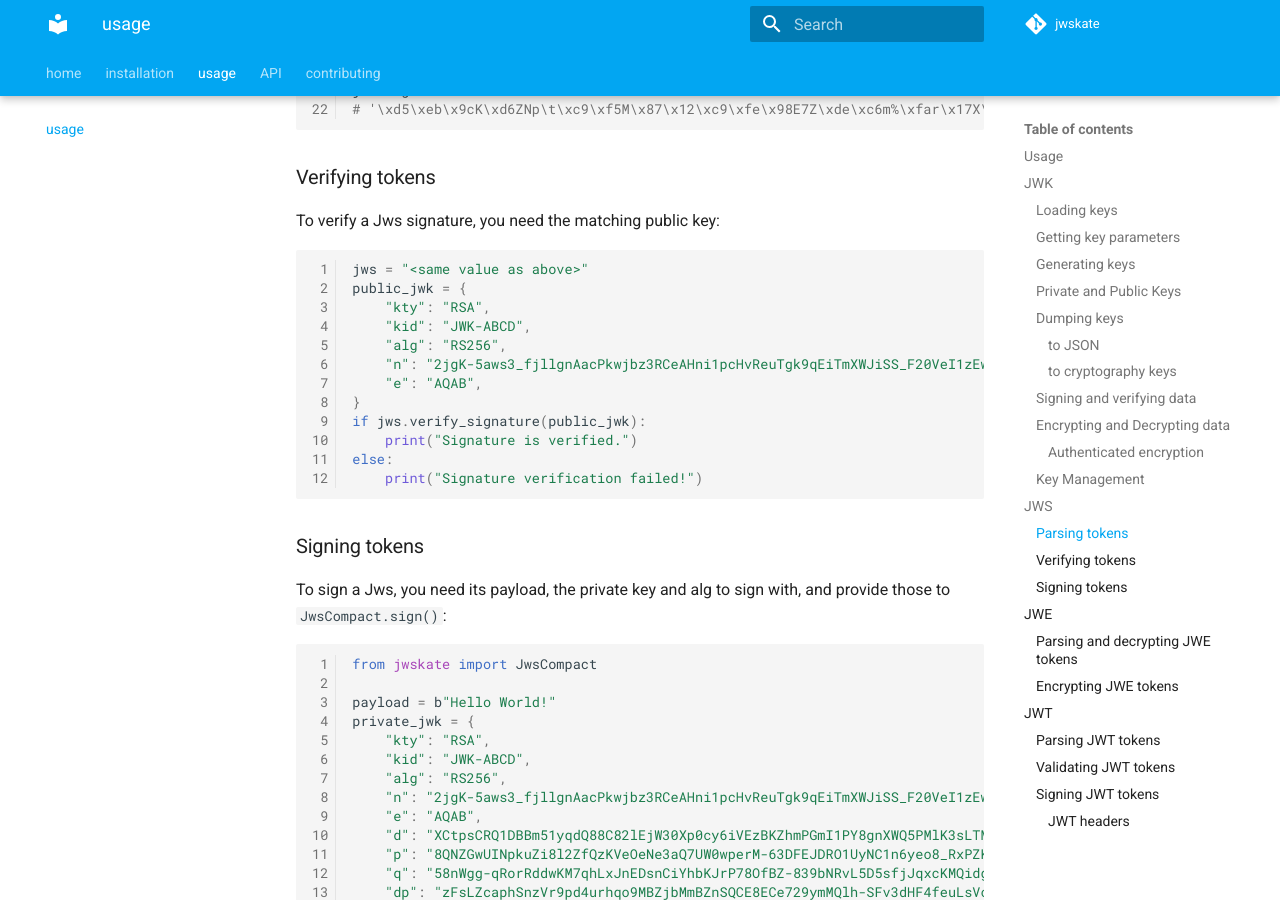
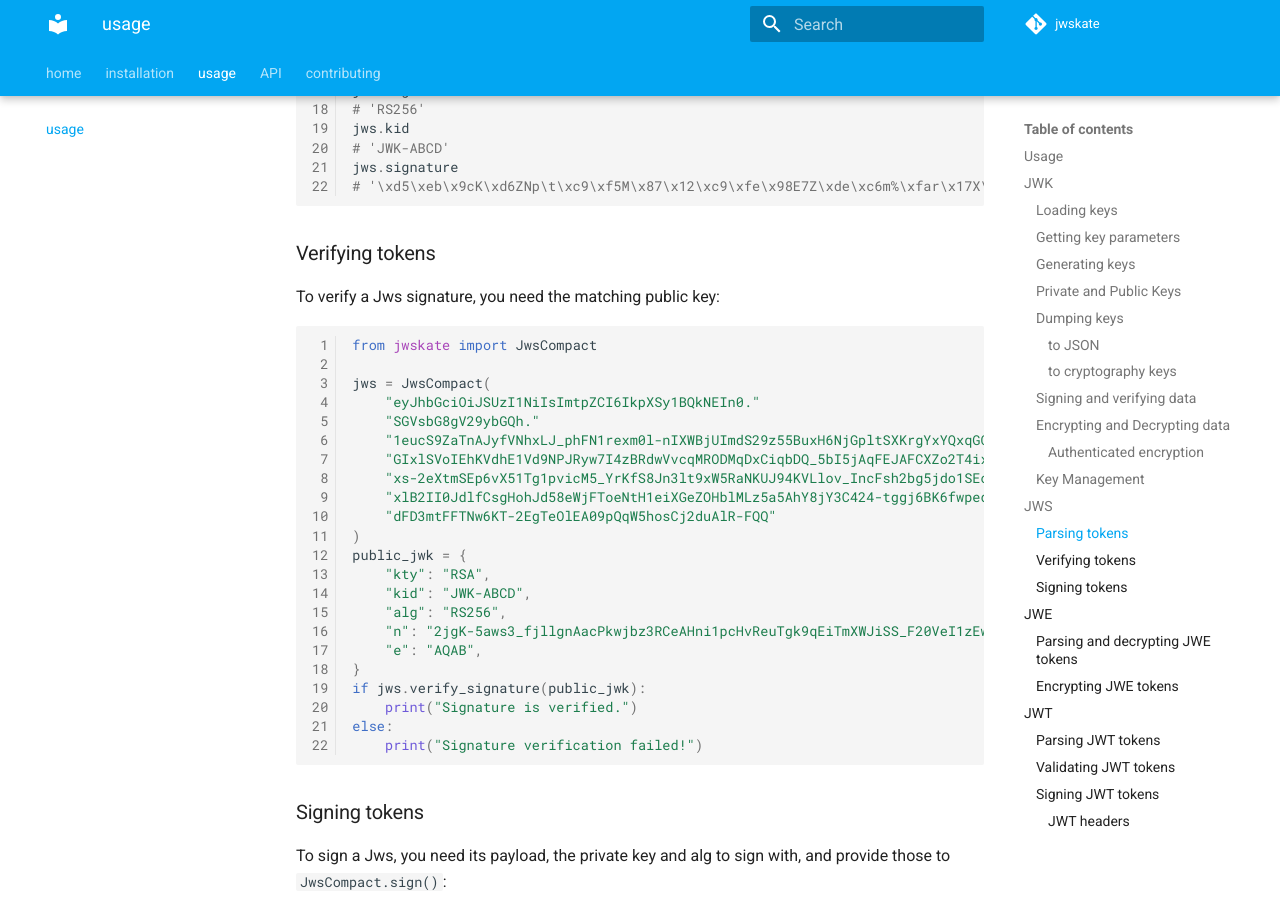
Before and after one commit to guillp/jwskate, an MkDocs documentation site: the page built from docs/usage.md, in a window 1280 px wide and 900 px high, scrolled down 8746 px. Built offline with MkDocs 1.6.1 and Material for MkDocs 9.7.7, drawn with Linux system fonts in a browser that asks for light colours; comment, search, counter and statistics services are not loaded; some of the changed text lies outside the part shown.

Commit message:
reviewed all code examples for typos

````diff
--- a/docs/usage.md
+++ b/docs/usage.md
@@ -1,6 +1,6 @@
 # Usage
 
-To use `jwskate` in a project
+To use `jwskate` in a project, you can import all exposed objects from the root module:
 
 ```
 from jwskate import *
@@ -365,6 +365,8 @@ message, and the eventual extra headers depending on the Key Management algorith
 You can then use that CEK to decrypt the received message.
 
 ```python
+from jwskate import Jwk
+
 # reusing the variables from above
 enc_alg = "A256GCM"
 km_alg = "ECDH-ES"
@@ -439,7 +443,17 @@ jws.signature
 To verify a Jws signature, you need the matching public key:
 
 ```python
-jws = "<same value as above>"
+from jwskate import JwsCompact
+
+jws = JwsCompact(
+    "eyJhbGciOiJSUzI1NiIsImtpZCI6IkpXSy1BQkNEIn0."
+    "SGVsbG8gV29ybGQh."
+    "1eucS9ZaTnAJyfVNhxLJ_phFN1rexm0l-nIXWBjUImdS29z55BuxH6NjGpltSXKrgYxYQxqGCs"
+    "GIxlSVoIEhKVdhE1Vd9NPJRyw7I4zBRdwVvcqMRODMqDxCiqbDQ_5bI5jAqFEJAFCXZo2T4ixl"
+    "xs-2eXtmSEp6vX51Tg1pvicM5_YrKfS8Jn3lt9xW5RaNKUJ94KVLlov_IncFsh2bg5jdo1SEoU"
+    "xlB2II0JdlfCsgHohJd58eWjFToeNtH1eiXGeZOHblMLz5a5AhY8jY3C424-tggj6BK6fwpedd"
+    "dFD3mtFFTNw6KT-2EgTeOlEA09pQqW5hosCj2duAlR-FQQ"
+)
 public_jwk = {
     "kty": "RSA",
     "kid": "JWK-ABCD",
````
Also changed, not shown: other parts of docs/usage.md (+16 -14 lines), README.md (+2 -2 lines).
